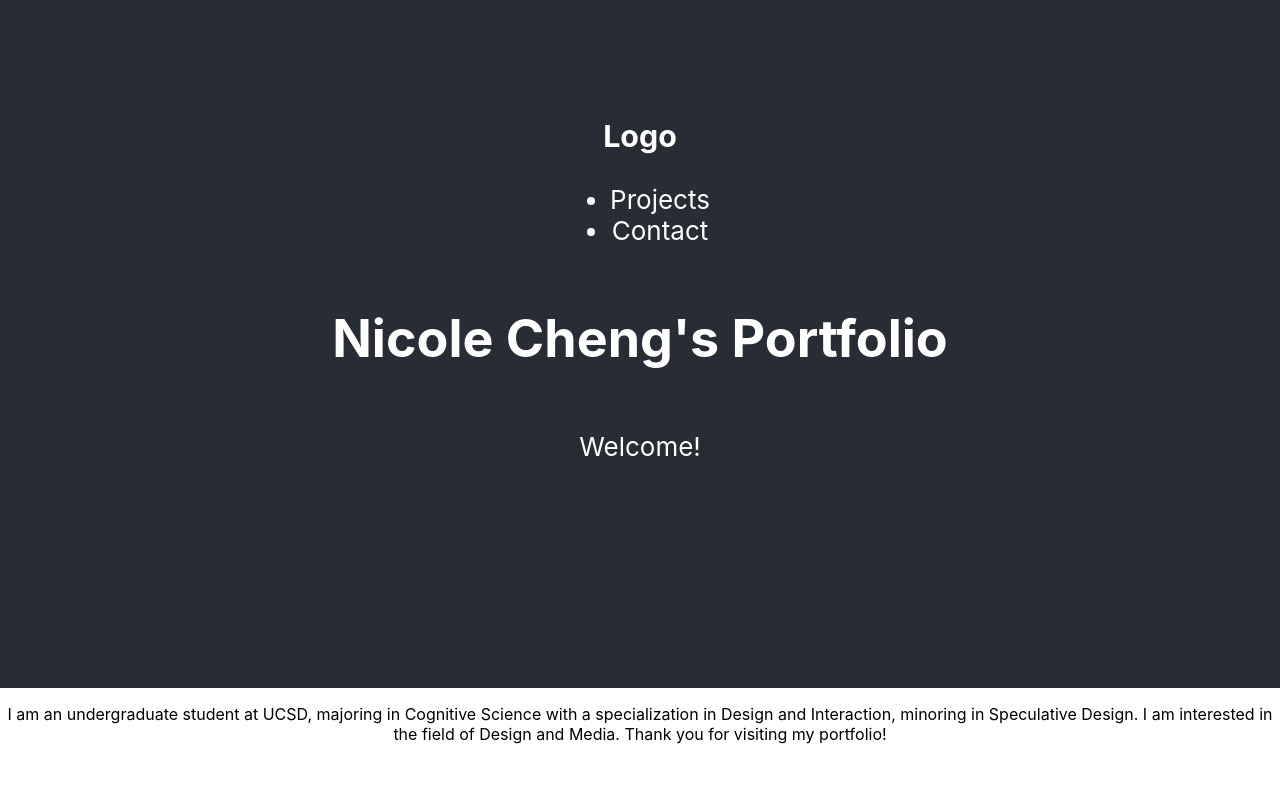
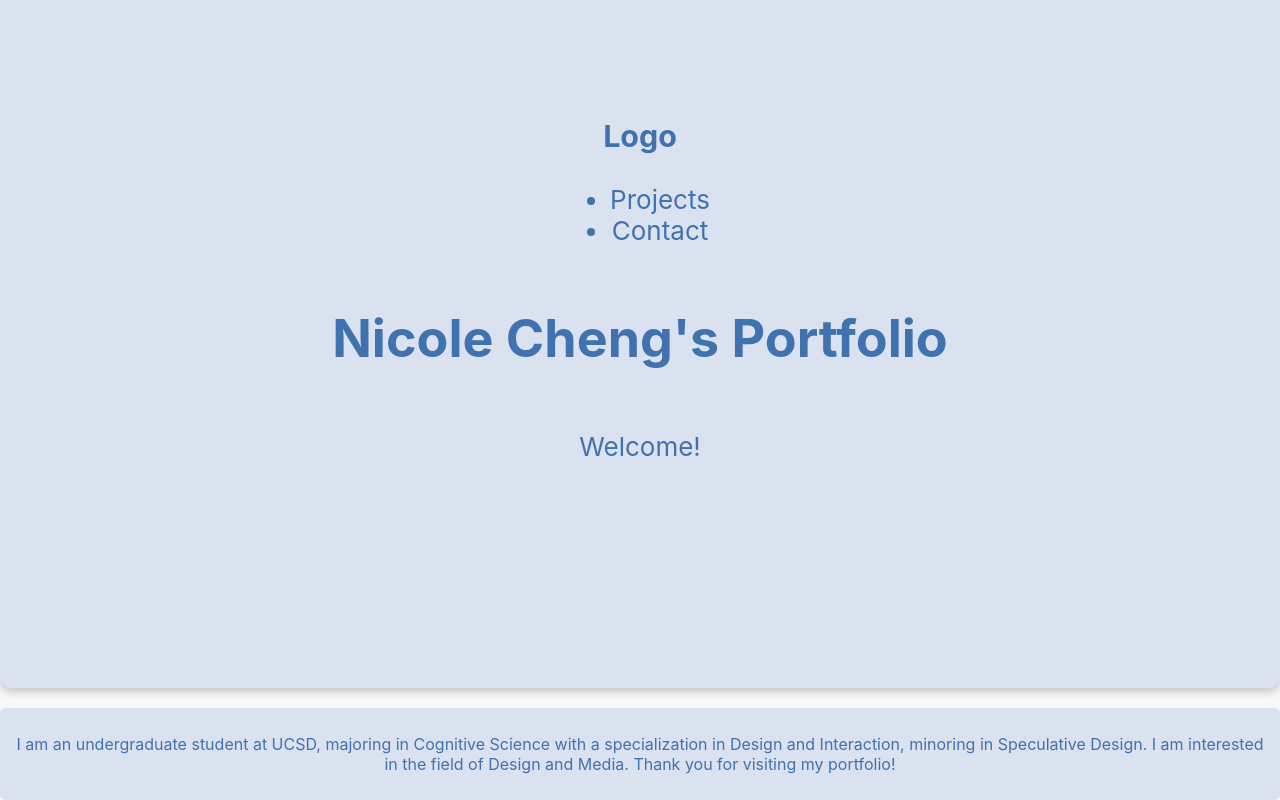
Before and after one commit to nicolecheng7603/COGS125, a React (Create React App) app: page / in a window 1280 px wide. Shown: the part 270-1070 px from the top of the page. Before the commit the page ends 1030 px from the top, so only its background shows below. Built offline with nearby package versions, Linux system fonts and the light colour scheme.

Commit message:
Update App.css

```diff
--- a/src/App.css
+++ b/src/App.css
@@ -1,3 +1,4 @@
+/* App.css */
 .App {
   text-align: center;
 }
@@ -14,18 +15,20 @@
 }
 
 .App-header {
-  background-color: #282c34;
+  background-color: #dbe2ef; /* Pastel light blue */
   min-height: 100vh;
   display: flex;
   flex-direction: column;
   align-items: center;
   justify-content: center;
   font-size: calc(10px + 2vmin);
-  color: white;
+  color: #3f72af; /* Pastel blue */
+  border-radius: 10px;
+  box-shadow: 0px 4px 8px rgba(0, 0, 0, 0.2);
 }
 
 .App-link {
-  color: #61dafb;
+  color: #61dafb; /* Keep this or adjust to your preferred pastel color */
 }
 
 @keyframes App-logo-spin {
@@ -36,3 +39,18 @@
     transform: rotate(360deg);
   }
 }
+
+/* Add additional styles for pastel theme */
+body {
+  background-color: #f9f7f7; /* Pastel light grey */
+  color: #3f72af; /* Pastel blue for text */
+  font-family: 'Arial', sans-serif;
+}
+
+footer {
+  margin-top: 20px;
+  background-color: #dbe2ef; /* Same as header */
+  padding: 10px;
+  border-radius: 5px;
+  color: #3f72af; /* Pastel blue */
+}
```
